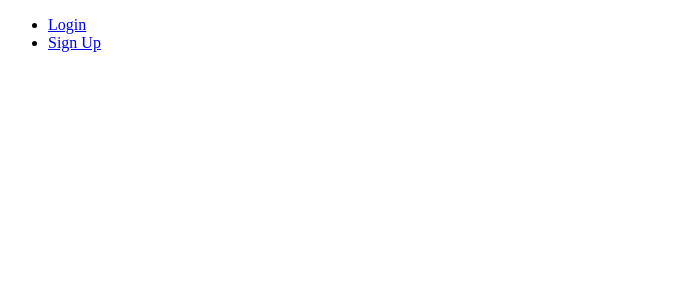
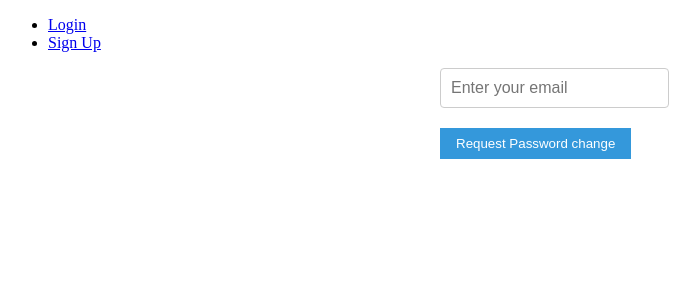
Before and after one commit to rajpootmohit782/expenseTrack-front, a React (Create React App) app: page /forget in a window 1280 px wide. Before the commit this address had no page. Shown: the top 300 px of the page, without its empty margins (0-700 px from the left). Built offline with nearby package versions, Linux system fonts and the light colour scheme.

Commit message:
forget password added

```diff
--- a/src/App.js
+++ b/src/App.js
@@ -9,6 +9,7 @@ import {
 import Dashboard from "./components/Dashboard";
 import LoginScreen from "./components/LoginScreen";
 import AfterPaymentPage from "./components/PaymentSuceffull";
+import ForgotPasswordButton from "./components/ResetPassword";
 import SignupScreen from "./components/SignupScreen";
 
 function App() {
@@ -50,6 +51,7 @@ function App() {
           />
           <Route path="/dashboard/:userId" element={<Dashboard />} />
           <Route path="/premiumSucessfull" element={<AfterPaymentPage />} />
+          <Route path="/forget" element={<ForgotPasswordButton />} />
         </Routes>
       </div>
     </Router>
--- a/src/components/Dashboard.js
+++ b/src/components/Dashboard.js
@@ -301,9 +301,9 @@ const Dashboard = () => {
         {expenses !== undefined &&
           expenses.map((data) => (
             <div className="expense-data-item" key={data.id}>
-              <h3>{data.expenseCategory}</h3>
-              <h3>{data.expenseDescription}</h3>
-              <h3>{data.moneySpent}</h3>
+              <h3 className="expense-data-item1">{data.expenseCategory}</h3>
+              <h3 className="expense-data-item2">{data.expenseDescription}</h3>
+              <h3 className="expense-data-item3">{data.moneySpent}</h3>
               <button onClick={() => handleDelete(data.id)}>Delete</button>
             </div>
           ))}
--- a/src/components/LoginScreen.js
+++ b/src/components/LoginScreen.js
@@ -1,6 +1,6 @@
 import React, { useState } from "react";
 import { Link, useNavigate } from "react-router-dom";
-
+import ForgotPasswordButton from "./ResetPassword";
 function LoginScreen({ toggleHasAccount }) {
   const navigate = useNavigate();
 
@@ -55,6 +55,9 @@ function LoginScreen({ toggleHasAccount }) {
         setError("An error occurred during login.");
       });
   };
+  const handleForgotPassword = () => {
+    window.location.href = "/forget";
+  };
 
   return (
     <div>
@@ -73,10 +76,11 @@ function LoginScreen({ toggleHasAccount }) {
         <button type="submit">Login</button>
       </form>
       {error && <p style={{ color: "red" }}>{error}</p>}
+
       <div>
-        <p>
-          Don't have an account? <Link to="/signup">Sign up</Link>
-        </p>
+        <div>
+          <button onClick={handleForgotPassword}>Forgot Password</button>
+        </div>
       </div>
     </div>
   );
--- a/src/components/Payment.js
+++ b/src/components/Payment.js
@@ -52,7 +52,7 @@ const Payment = ({ user }) => {
   };
 
   return (
-    <div>
+    <div style={{ alignItem: "center" }}>
       <button
         style={{ color: "white", backgroundColor: "red" }}
         onClick={checkoutHandler}
--- /dev/null
+++ b/src/components/ResetPassword.js
@@ -0,0 +1,101 @@
+import React, { useState } from "react";
+import "./css/reset.css";
+const ForgotPasswordButton = () => {
+  const [isLoading, setIsLoading] = useState(false);
+  const [isSuccess, setIsSuccess] = useState(false);
+  const [error, setError] = useState(null);
+  const [reqId, setReqId] = useState(null);
+  const [email, setEmail] = useState("");
+  const [newPassword, setNewPassword] = useState("");
+
+  const handleForgotPassword = async () => {
+    setIsLoading(true);
+
+    try {
+      const response = await fetch("https://hx28bh-4000.csb.app/reset/create", {
+        method: "POST",
+        headers: {
+          "Content-Type": "application/json",
+        },
+        body: JSON.stringify({ email }),
+      });
+      const data = await response.json();
+      console.log(data.resetRequest.id);
+      setReqId(data.resetRequest.id);
+      setIsLoading(false);
+      setIsSuccess(true);
+      setError(null);
+    } catch (error) {
+      setIsLoading(false);
+      setIsSuccess(false);
+      setError(error);
+      console.log(error);
+    }
+  };
+
+  const updatePassword = async () => {
+    try {
+      const response = await fetch("https://hx28bh-4000.csb.app/reset/update", {
+        method: "POST",
+        headers: {
+          "Content-Type": "application/json",
+        },
+        body: JSON.stringify({ requestId: reqId, newPassword }),
+      });
+      const data = await response.json();
+      console.log(data);
+      setNewPassword("");
+      window.location.href = "/login";
+      // Handle the response from the backend as needed
+    } catch (error) {
+      console.error(error);
+      // Handle the error as needed
+    }
+  };
+  console.log(reqId);
+
+  return (
+    <div className="forgot-password-container">
+      {isLoading && <p>Loading...</p>}
+      {!isLoading && isSuccess && (
+        <p className="success-message">
+          Forgot password request created successfully!
+        </p>
+      )}
+      {!isLoading && !isSuccess && error && (
+        <p className="error-message">{error}</p>
+      )}
+      {!isLoading && !isSuccess && !error && (
+        <div>
+          <input
+            type="email"
+            value={email}
+            onChange={(e) => setEmail(e.target.value)}
+            placeholder="Enter your email"
+          />
+          <button
+            className="forgot-password-button"
+            onClick={handleForgotPassword}
+          >
+            Request Password change
+          </button>
+        </div>
+      )}
+      {reqId && (
+        <div>
+          <input
+            type="password"
+            value={newPassword}
+            onChange={(e) => setNewPassword(e.target.value)}
+            placeholder="Enter your new password"
+          />
+          <button className="update-password-button" onClick={updatePassword}>
+            Update Password
+          </button>
+        </div>
+      )}
+    </div>
+  );
+};
+
+export default ForgotPasswordButton;
--- /dev/null
+++ b/src/components/css/reset.css
@@ -0,0 +1,27 @@
+.forgot-password-container {
+  max-width: 400px;
+  margin: 0 auto;
+}
+
+.success-message {
+  color: green;
+}
+
+.error-message {
+  color: red;
+}
+
+.forgot-password-button,
+.update-password-button {
+  background-color: #3498db;
+  color: white;
+  border: none;
+  padding: 8px 16px;
+  margin-top: 8px;
+  cursor: pointer;
+}
+
+.forgot-password-button:hover,
+.update-password-button:hover {
+  background-color: #2980b9;
+}
--- a/src/components/dashboard.css
+++ b/src/components/dashboard.css
@@ -4,6 +4,11 @@
   padding: 20px;
   font-family: Arial, sans-serif;
   transition: background-color 0.3s, color 0.3s;
+  display: flex;
+  flex-direction: column;
+  align-items: center;
+  justify-content: center;
+  text-align: center;
 }
 
 .dark-mode {
@@ -14,7 +19,6 @@
 .dashboard h1 {
   font-size: 28px;
   margin-bottom: 20px;
-  text-align: center;
 }
 
 .dashboard button {
@@ -43,7 +47,7 @@
   margin-bottom: 10px;
 }
 
-.dashboard button.add-form-btn {
+.add-form-btn {
   margin-top: 20px;
 }
 
@@ -78,18 +82,28 @@
   margin-top: 20px;
 }
 
-.dashboard .expense-data-item {
+.expense-data-item {
   background-color: #fff;
-  padding: 10px;
+  padding: 20px;
   border-radius: 4px;
   box-shadow: 0 2px 4px rgba(0, 0, 0, 0.1);
-  margin-bottom: 20px;
-  width: calc(33.33% - 20px);
+
   display: flex;
-  flex-direction: column;
+  flex-direction: row;
   align-items: center;
-  text-align: center;
   color: #333;
+}
+
+.expense-data-item1 {
+  margin-right: 10px;
+}
+
+.expense-data-item2 {
+  margin-right: 10px;
+}
+
+.expense-data-item3 {
+  margin-right: 17px;
 }
 
 .dashboard .expense-data-item.dark-mode {
@@ -101,22 +115,22 @@
 }
 
 .dashboard .expense-data-item button {
-  padding: 8px 12px;
+  padding: 5px 10px;
   background-color: #f44336;
   color: #fff;
   border: none;
   border-radius: 4px;
   cursor: pointer;
+  align-items: center;
 }
 
 .dashboard .money-left {
   margin-top: 20px;
   font-size: 18px;
   text-align: center;
-  color: #333;
 }
 
-.dashboard .money-left.dark-mode {
+.money-left.dark-mode {
   color: #fff;
 }
 
@@ -127,7 +141,48 @@
 }
 
 @media only screen and (max-width: 480px) {
+  .dashboard {
+    padding: 10px;
+  }
+
+  .dashboard h1 {
+    font-size: 24px;
+  }
+
+  .dashboard button {
+    padding: 6px 10px;
+  }
+
+  .dashboard .dashboard-info {
+    padding: 10px;
+    margin-top: 10px;
+  }
+
+  .dashboard .salary-form label {
+    font-size: 14px;
+  }
+
+  .dashboard .salary-form input {
+    padding: 6px;
+  }
+
+  .dashboard .salary-form button {
+    padding: 6px 10px;
+  }
+
   .dashboard .expense-data-item {
+    padding: 10px;
     width: 100%;
+    margin-bottom: 10px;
+  }
+
+  .expense-data-item1,
+  .expense-data-item2,
+  .expense-data-item3 {
+    margin-right: 20px;
+  }
+
+  .dashboard .money-left {
+    font-size: 16px;
   }
 }
```
Also changed, not shown: src/components/text.js (added, +21 -0 lines).
